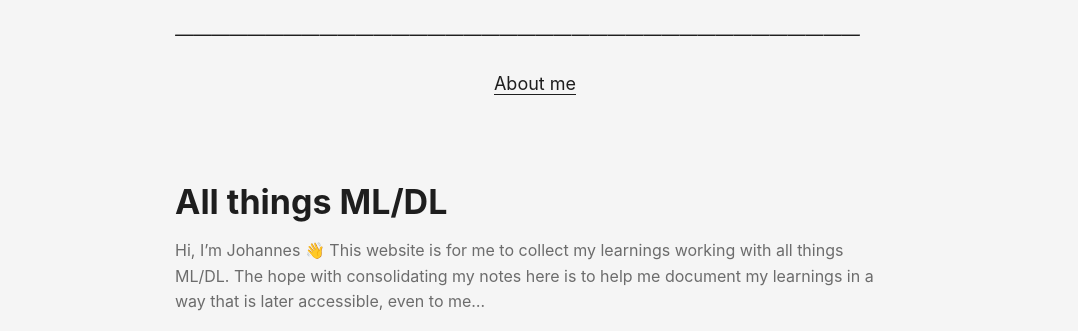
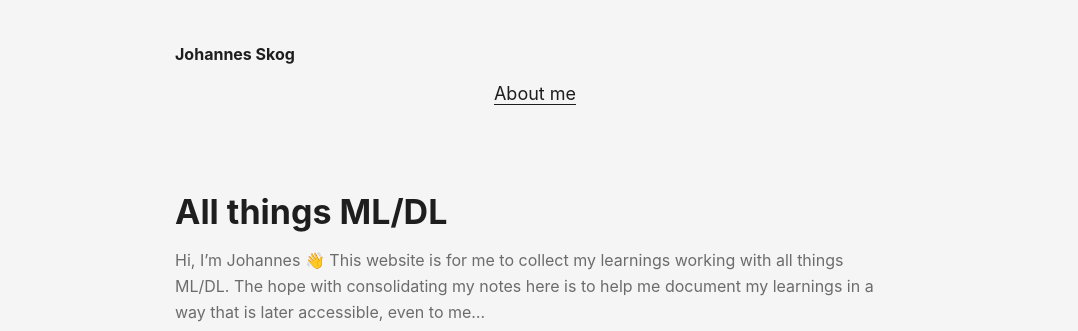
Before and after one commit to johannes-skog/johannes-skog.github.io, a plain HTML site: page index.html in a window 1280 px wide. Shown: the part 63-394 px from the top of the page, without its empty margins (105-1183 px from the left). Drawn offline with Linux system fonts and the light colour scheme.

Commit message:
Formatting

```diff
--- a/index.html
+++ b/index.html
@@ -61,7 +61,7 @@
 </nav>
 </header>
 <main class=main>
-<div class=post-content><p><em>&mdash;&mdash;&mdash;&mdash;&mdash;&mdash;&mdash;&mdash;&mdash;&mdash;&mdash;&mdash;&mdash;&mdash;&mdash;&mdash;&mdash;&mdash;&mdash;&mdash;&mdash;&mdash;&mdash;&mdash;&mdash;&mdash;&mdash;&mdash;&mdash;&mdash;&mdash;&mdash;&mdash;&mdash;&mdash;&mdash;&mdash;&mdash;</em></p>
+<div class=post-content><h4 id=johannes-skog>Johannes Skog<a hidden class=anchor aria-hidden=true href=#johannes-skog>#</a></h4>
 <p align=center>
 <a href=/page/about>About me</a>
 </p>
```
